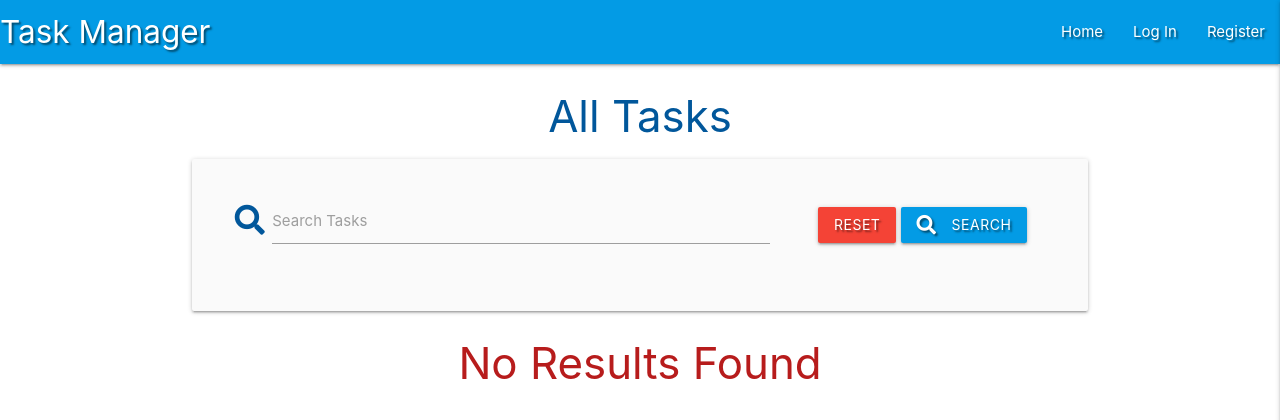
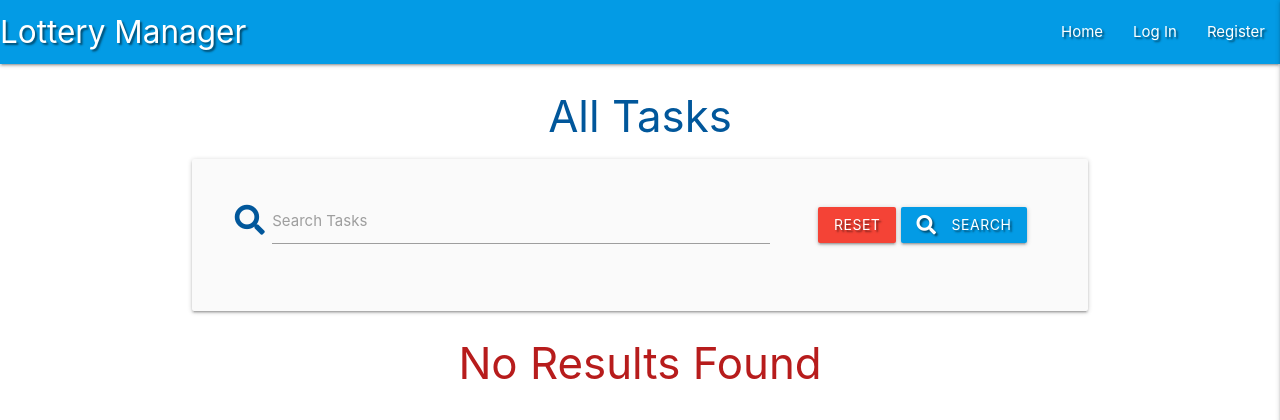
Before and after one commit to LogicAtom/flask-task-manager-project, a Flask app: page / in a window 1280 px wide. Shown: the top 420 px of the page. Run offline with Flask 2, Linux system fonts and the light colour scheme; data that the repository does not hold is empty; some libraries are stand-ins or nearby versions.

Commit message:
changed all Task Manager text to Lottery Manager

```diff
--- a/templates/base.html
+++ b/templates/base.html
@@ -21,7 +21,7 @@
         <!-- top navbar -->
         <nav class="nav-extended text-shadow light-blue darken-1">
             <div class="nav-wrapper">
-                <a href="{{ url_for('get_tasks') }}" class="brand-logo">Task Manager</a>
+                <a href="{{ url_for('get_tasks') }}" class="brand-logo">Lottery Manager</a>
                 <a href="#" data-target="mobile-demo" class="sidenav-trigger right"><i class="fas fa-bars"></i></a>
                 <ul class="right hide-on-med-and-down">
                     <li><a href="{{ url_for('get_tasks') }}">Home</a></li>
@@ -43,7 +43,7 @@
         <!-- mobile sidenav -->
         <ul class="sidenav" id="mobile-demo">
             <li>
-                <h4 class="center-align light-blue-text text-darken 4">Task Manager</h4>
+                <h4 class="center-align light-blue-text text-darken 4">Lottery Manager</h4>
             </li>
             <li><a href="{{ url_for('get_tasks') }}">Home</a></li>
             {% if session.user %}
--- a/templates/tasks.html
+++ b/templates/tasks.html
@@ -29,7 +29,7 @@
             <div class="col s3">
                 <i class="fas fa-caret-down"></i>
                 {% if session.user|lower == task.created_by|lower %}
-                <a href="{{ url_for('delete_task', task_id=task._id) }}" class="btn-small green accent-4">Done</a>
+                <a href="{{ url_for('delete_task', task_id=task._id) }}" class="btn-small green accent-4">Delete</a>
                 <a href="{{ url_for('edit_task', task_id=task._id) }}" class="btn-small light-blue lighten-1">Edit</a>
                 {% endif %}
             </div>
```
